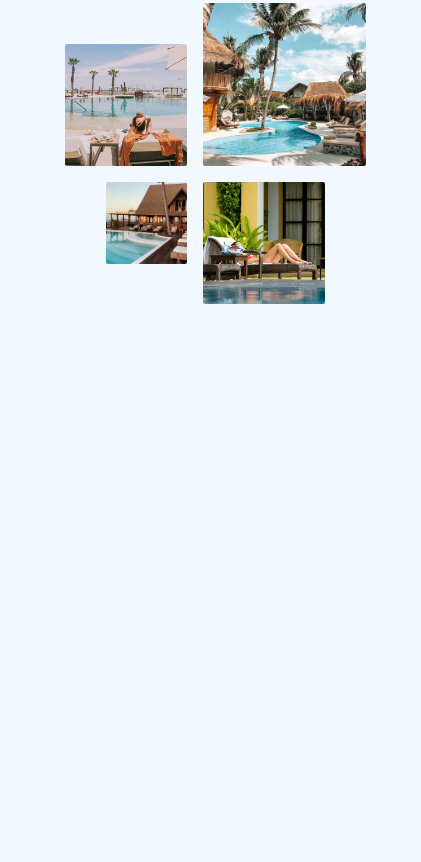
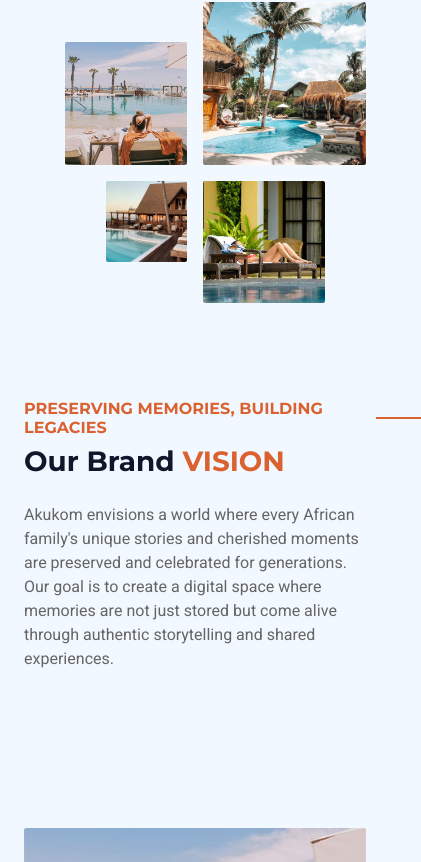
Before and after one commit to Rigwe19/Akukom, a React (Vite) app: page / in a window 390 px wide. Shown: the part 1107-1969 px from the top of the page, 421 px wide, since content can reach past the window. Before the commit the page ends 1459 px from the top, so only its background shows below. Built offline with nearby package versions, Linux system fonts and the light colour scheme.

Commit message:
added vision component

```diff
--- a/index.html
+++ b/index.html
@@ -3,7 +3,7 @@
 
 <head>
   <meta charset="UTF-8" />
-  <link rel="icon" type="image/svg+xml" href="/vite.svg" />
+  <!-- <link rel="icon" type="image/svg+xml" href="/vite.svg" /> -->
   <meta name="viewport" content="width=device-width, initial-scale=1.0" />
   <meta content="" name="keywords">
   <meta content="" name="description">
@@ -39,7 +39,7 @@
   <meta name="apple-mobile-web-app-status-bar-style" content="black-translucent">
   <meta name="viewport" content="width=device-width,initial-scale=1.0, user-scalable=no, minimal-ui">
   <!-- Favicon -->
-  <link href="img/favicon.ico" rel="icon">
+  <link href="./img/favicon.ico" rel="icon">
 
   <!-- Google Web Fonts -->
   <link rel="preconnect" href="https://fonts.googleapis.com">
--- a/src/App.tsx
+++ b/src/App.tsx
@@ -4,6 +4,7 @@
 import AboutComponent from './components/AboutComponent'
 import HeroComponent from './components/HeroComponent'
 import NavBarComponent from './components/NavBarComponent'
+import VisionComponent from './components/VisionComponent'
 
 function App() {
   // const [count, setCount] = useState(0)
@@ -13,6 +14,7 @@ function App() {
       <NavBarComponent />
       <HeroComponent />
       <AboutComponent />
+      <VisionComponent />
     </>
   )
 }
--- a/src/components/AboutComponent.tsx
+++ b/src/components/AboutComponent.tsx
@@ -6,7 +6,7 @@ const AboutComponent = () => {
         <div className="container-xxl py-5">
             <div className="container">
                 <div className="row g-5 align-items-center">
-                    <div className="col-lg-6">
+                    <div className="col-lg-6 wow slideInLeft">
                         <h6 className="section-title text-start text-primary text-uppercase">My Story, My Legacy</h6>
                         <h1 className="mb-4">Welcome to <span className="text-primary text-uppercase">Akukom</span></h1>
                         <p className="mb-4">Akukom believes in the power of storytelling to connect generations and preserve family heritage. Our user friendly app is designed to make digital storytelling accessible and secure, ensuring that your cherished family memories are preserved for life. Accessible exclusively to family members on their devices, Akukom allows you to create, share, and safeguard your family's unique legacy. Start your journey with Akukom today and keep your family's story alive for generations to come</p>
--- a/src/components/NavBarComponent.tsx
+++ b/src/components/NavBarComponent.tsx
@@ -7,7 +7,6 @@ const NavBarComponent = () => {
             <div className="row gx-0">
                 <div className="col-lg-2 bg-dark d-none d-lg-block">
                     <a href="index.html" className="navbar-brand w-100 h-100 m-0 p-0 d-flex align-items-center justify-content-center">
-                        {/* <h1 className="m-0 text-primary text-uppercase">Hotelier</h1> */}
                         <img src="./img/akukom.png" style={{ height: 62 }} alt="" />
                     </a>
                 </div>
@@ -16,11 +15,11 @@ const NavBarComponent = () => {
                         <div className="col-lg-7 px-5 text-start">
                             <div className="h-100 d-inline-flex align-items-center py-2 me-4">
                                 <i className="fa fa-envelope text-primary me-2"></i>
-                                <p className="mb-0">info@example.com</p>
+                                <a href="mailto:hello@akukom.io" className="mb-0">hello@akukom.io</a>
                             </div>
                             <div className="h-100 d-inline-flex align-items-center py-2">
                                 <i className="fa fa-phone-alt text-primary me-2"></i>
-                                <p className="mb-0">+012 345 6789</p>
+                                <a href="tel:+2348032008916" className="mb-0">+234 803 200 8916</a>
                             </div>
                         </div>
                         <div className="col-lg-5 px-5 text-end">
@@ -35,7 +34,7 @@ const NavBarComponent = () => {
                     </div>
                     <nav className="navbar navbar-expand-lg bg-dark navbar-dark p-3 p-lg-0">
                         <a href="index.html" className="navbar-brand d-block d-lg-none">
-                            <h1 className="m-0 text-primary text-uppercase">Hotelier</h1>
+                            <img src="./img/mobile.png" style={{ height: 32 }} alt="" />
                         </a>
                         <button type="button" className="navbar-toggler" data-bs-toggle="collapse" data-bs-target="#navbarCollapse">
                             <span className="navbar-toggler-icon"></span>
@@ -56,7 +55,7 @@ const NavBarComponent = () => {
                                 </div>
                                 <a href="contact.html" className="nav-item nav-link">Contact</a>
                             </div>
-                            <a href="https://htmlcodex.com/hotel-html-template-pro" className="btn btn-primary rounded-0 py-4 px-md-5 d-none d-lg-block">Premium Version<i className="fa fa-arrow-right ms-3"></i></a>
+                            <a href="https://htmlcodex.com/hotel-html-template-pro" className="btn btn-primary rounded-0 py-4 px-md-5 d-none d-lg-block">Get Started<i className="fa fa-arrow-right ms-3"></i></a>
                         </div>
                     </nav>
                 </div>
--- /dev/null
+++ b/src/components/VisionComponent.tsx
@@ -0,0 +1,25 @@
+
+// type Props = {}
+
+const VisionComponent = () => {
+    return (
+        <div className="container-xxl py-5">
+            <div className="container">
+                <div className="row g-5 align-items-center">
+                    <div className="col-lg-6 wow slideInLeft d-flex align-items-center">
+                        <div>
+                            <h6 className="section-title text-start text-primary text-uppercase">Preserving Memories, Building Legacies</h6>
+                            <h1 className="mb-4">Our Brand <span className="text-primary text-uppercase">Vision</span></h1>
+                            <p className="mb-4">Akukom  envisions a world where every African  family's unique stories and cherished moments are preserved and celebrated for generations. Our goal is to create a digital space where memories are not just stored but come alive through authentic storytelling and shared experiences.</p>
+                        </div>
+                    </div>
+                    <div className="col-lg-6">
+                        <img className="img-fluid rounded w-100 wow zoomIn" data-wow-delay="0.1s" src="img/about-1.jpg" style={{ marginTop: "25%", height: 360 }} />
+                    </div>
+                </div>
+            </div>
+        </div>
+    )
+}
+
+export default VisionComponent
--- a/src/components/hero.css
+++ b/src/components/hero.css
@@ -18,6 +18,7 @@
   bottom: 0;
   transform: rotate(180deg);
   background: url(../img/afri_pattern.png) center center repeat-x;
+  z-index: 0;
 }
 .hero::before {
   height: 19px;
```
Also changed, not shown: public/img/mobile.png (added), 1 other file (tests, documents, lock files or other folders).
